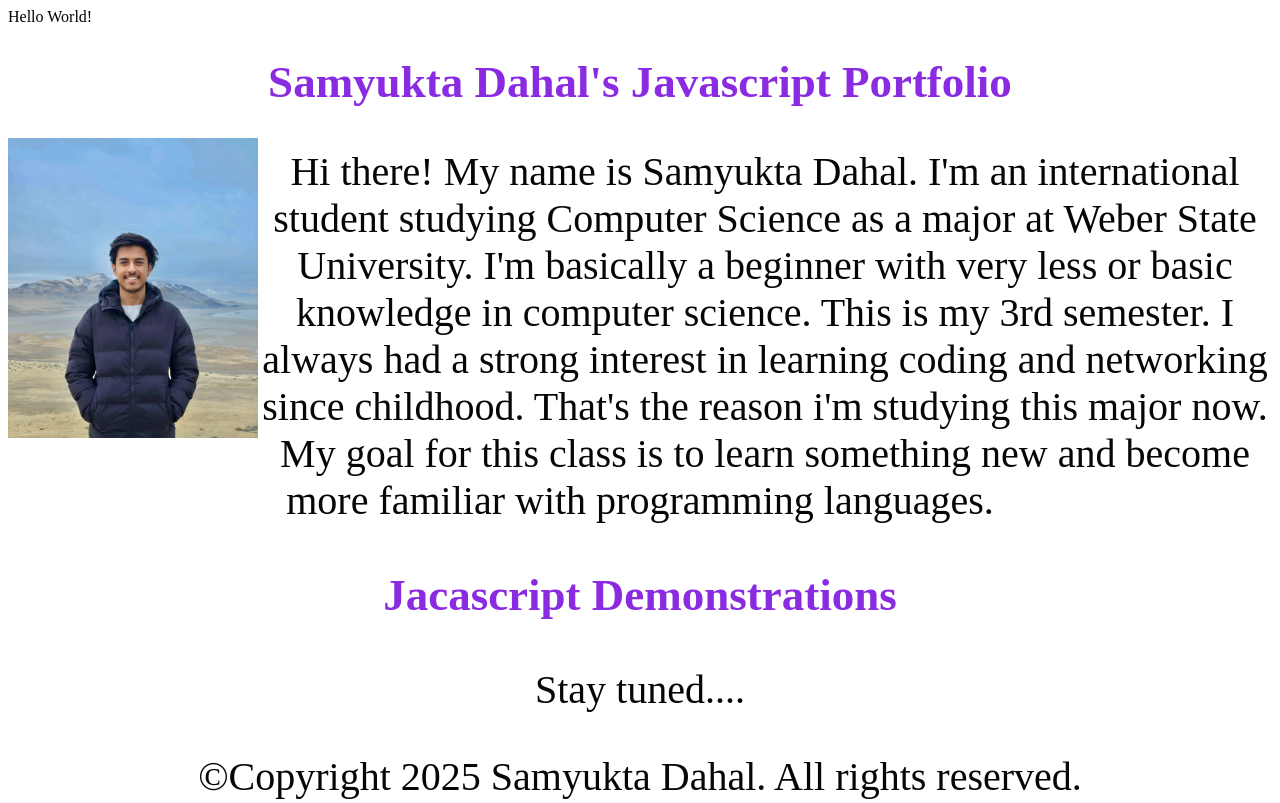
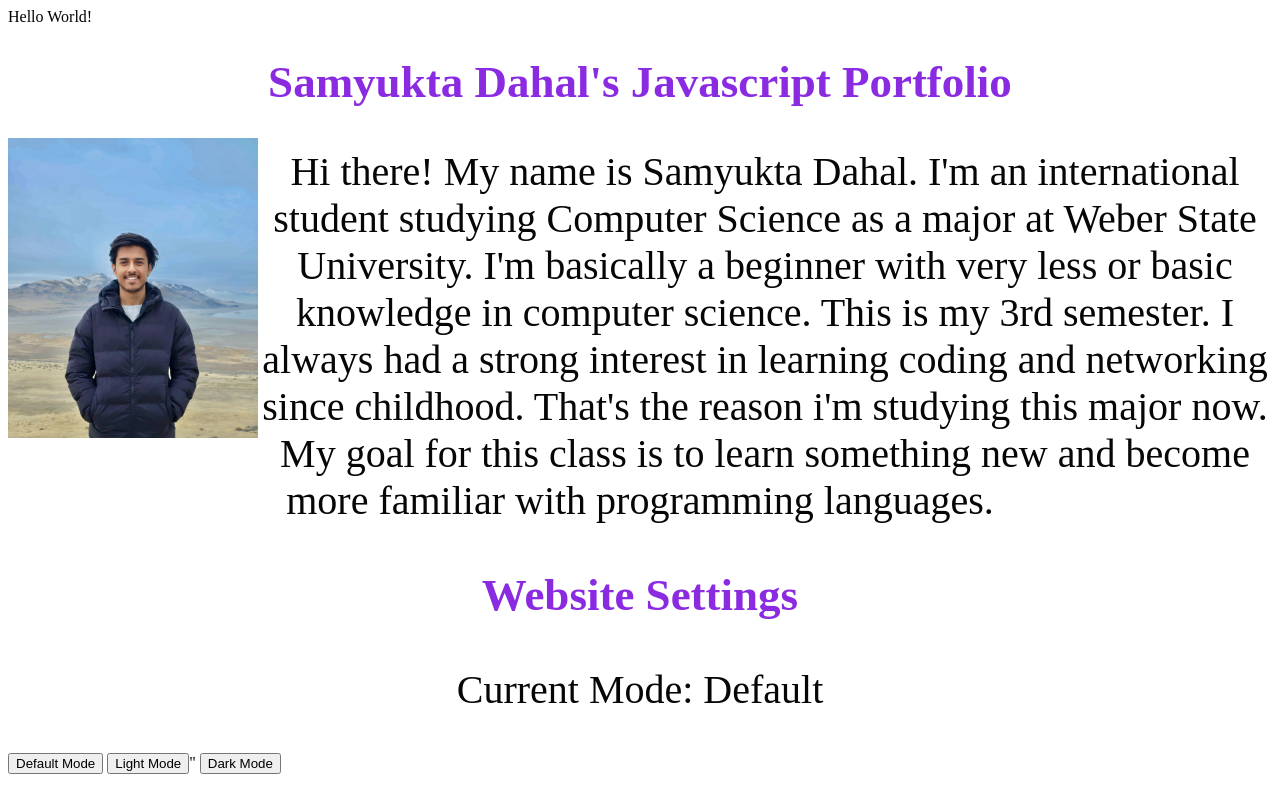
Before and after one commit to samyuktadahal123/samyuktadahal123.github.io, a plain HTML site: page index.html in a window 1280 px wide. Shown: the top 803 px of the page. Drawn offline with Linux system fonts and the light colour scheme; files that its build step writes are made by us from their sources.

Commit message:
Added files and changes

```diff
--- a/index.html
+++ b/index.html
@@ -13,6 +13,14 @@ Hello World!
     <img src="sam.jpg" alt="Sam's Pic" width="250px" height="300px">
     <p> Hi there! My name is Samyukta Dahal. I'm an international student studying Computer Science as a major at Weber State University. I'm basically a beginner with very less or basic knowledge in computer science. This is my 3rd semester. I always had a strong interest in learning coding and networking since childhood. That's the reason i'm studying this major now. My goal for this class is to learn something new and become more familiar with programming languages.</p>
 
+    <section id="settings">
+        <h3>Website Settings</h3>
+        <p>Current Mode: <span id="Current-mode">Default</span></p>
+        <button onclick="setTheme('default')">Default Mode</button>
+        <button onclick="setTheme('Light')">Light Mode</button>"
+        <button onclick="setTheme('dark')">Dark Mode</button>
+    </section>
+
     <h3>Jacascript Demonstrations</h3>
     <p>Stay tuned....</p>
 
```
Also changed, not shown: scripts/script.js (added, +9 -0 lines).
